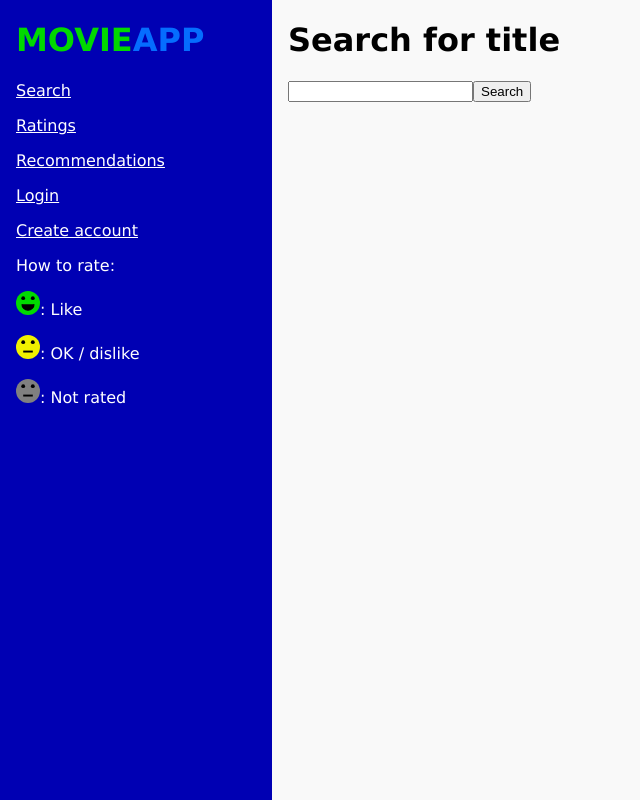
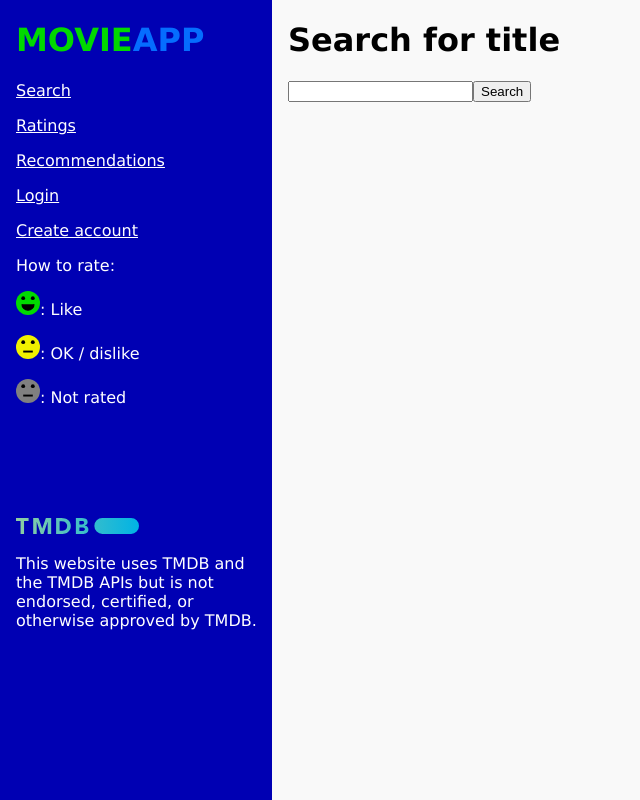
Before and after one commit to pbollhorn/movie-app-frontend, a React (Vite) app: page / in a window 1280 px wide. Shown: the whole page, without its empty margins (0-640 px from the left). Built offline with nearby package versions, Linux system fonts and the light colour scheme.

Commit message:
added TMDB attribution

```diff
--- a/src/components/Sidebar.jsx
+++ b/src/components/Sidebar.jsx
@@ -3,6 +3,7 @@ import styles from "./Sidebar.module.css";
 import NoOpinion from "../assets/NoOpinion.svg";
 import ThumbsUp from "../assets/ThumbsUp.svg";
 import ThumbsDown from "../assets/ThumbsDown.svg";
+import TmdbLogo from "../assets/TmdbLogo.svg";
 import api from "../apiFacade.js";
 
 export default function Sidebar({ loggedIn, setLoggedIn }) {
@@ -45,6 +46,24 @@ export default function Sidebar({ loggedIn, setLoggedIn }) {
           <img src={NoOpinion} className={styles.opinionImage} />: Not rated
         </p>
       </div>
+      <br />
+      <br />
+      <br />
+      <br />
+      <br />
+      <div>
+        <a
+          href="https://www.themoviedb.org/"
+          target="_blank"
+          rel="noopener noreferrer"
+        >
+          <img src={TmdbLogo} className={styles.tmdbLogo} alt="TMDB Logo" />
+        </a>
+        <p>
+          This website uses TMDB and the TMDB APIs but is not endorsed,
+          certified, or otherwise approved by TMDB.
+        </p>
+      </div>
     </div>
   );
 }
--- a/src/components/Sidebar.module.css
+++ b/src/components/Sidebar.module.css
@@ -30,3 +30,7 @@
 .opinionImage {
   height: 1.5rem;
 }
+
+.tmdbLogo {
+  height: 1rem;
+}
```
Also changed, not shown: src/assets/TmdbLogo.svg (added).
